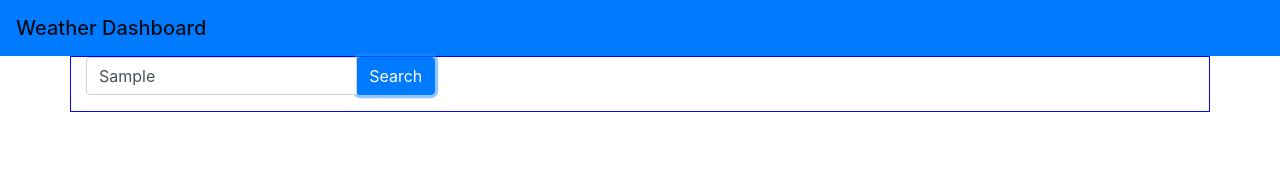
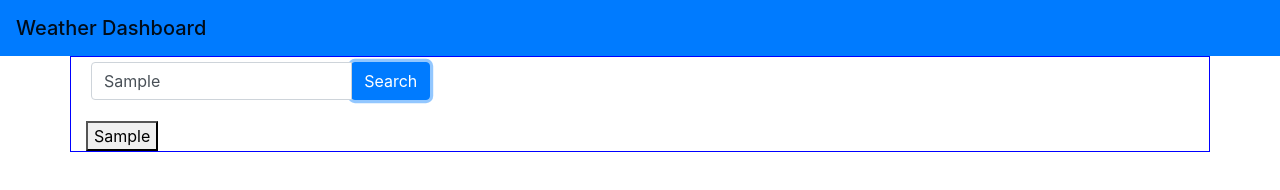
Before and after one commit to Grant-Ellington/Weather-Dashboard, a plain HTML site: page index.html in a window 1280 px wide. Both pictures are taken after typing "Sample" into the empty fields and a click on the button "Search". Drawn offline with nearby package versions, Linux system fonts and the light colour scheme; no server answers.

Commit message:
added button generation for past searches

```diff
--- a/assets/script.js
+++ b/assets/script.js
@@ -6,6 +6,7 @@ console.log('it works')
 
  var search = $('#search')
  var textarea = $('#textarea')
+ var previousSeaches = $('#previousSearches')
 
  function getLocation(city){
     fetch('https://api.openweathermap.org/geo/1.0/direct?q='+city+'&limit=5&appid='+ key).then(function(response){
@@ -37,9 +38,9 @@ console.log(data)
 
 function addPreviousSearch(location){
     console.log('hit 2')
-var liEl = $('<li>')
-liEL.text(location)
-liEL.append(search)
+var liEl = $('<button>')
+    liEl.text(location)
+    previousSeaches.append(liEl)
 }
 
 search.on('click', function(){
--- a/assets/style.css
+++ b/assets/style.css
@@ -3,3 +3,6 @@
     border-color: blue;
     border-width: 1px;
 }
+.input-group{
+    padding: 5px;
+}
--- a/index.html
+++ b/index.html
@@ -21,6 +21,7 @@
                     <div class="input-group-append"></div>
                     <button type="button" class="btn btn-primary" id = 'search'>Search</button>
                 </div>
+                <div id = 'previousSearches'></div>
             </div>
             <div class = 'col-8'></div>
         </div>
```
